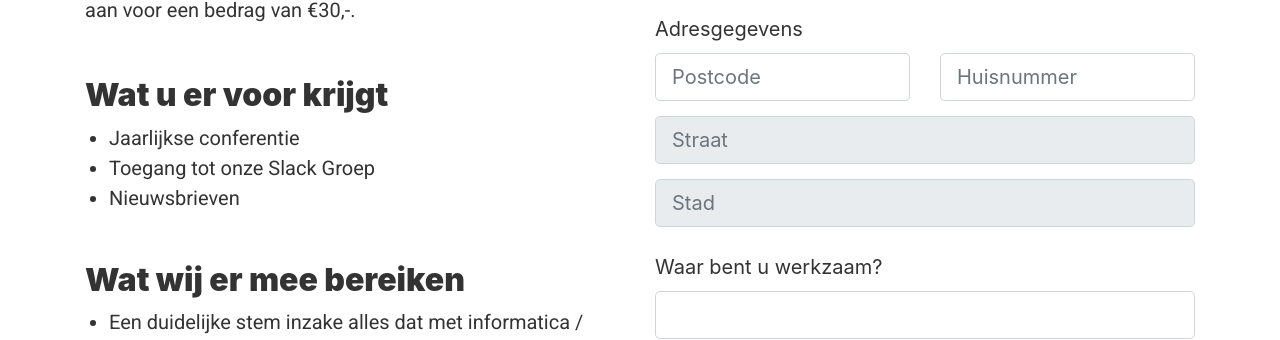
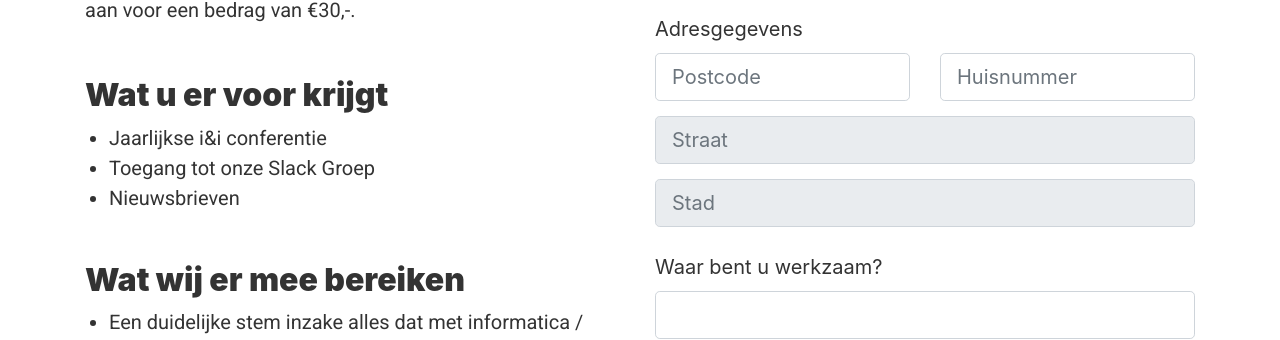
Before and after one commit to ieni/website, a Jekyll site: the page built from _pages/lid-worden.md, in a window 1280 px wide. Shown: the part 758-1098 px from the top of the page. Built offline with Jekyll 4.4.1, drawn with Linux system fonts in a browser that asks for light colours.

Commit message:
Small textual change

```diff
--- a/_pages/lid-worden.md
+++ b/_pages/lid-worden.md
@@ -11,7 +11,7 @@ Met uw lidmaatschap steunt u de vereniging in het uitvoeren van haar activiteite
 De i&i is u bijzonder dankbaar voor uw bijdrage. Met onderstaand formulier vraagt u het jaarlijkse lidmaatschap aan voor een bedrag van €30,-.
 
 ## Wat u er voor krijgt
-- Jaarlijkse conferentie
+- Jaarlijkse i&i conferentie
 - Toegang tot onze Slack Groep
 - Nieuwsbrieven
 
```
